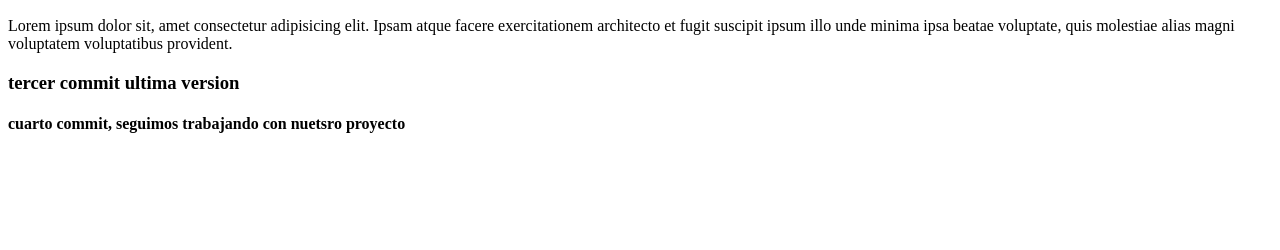
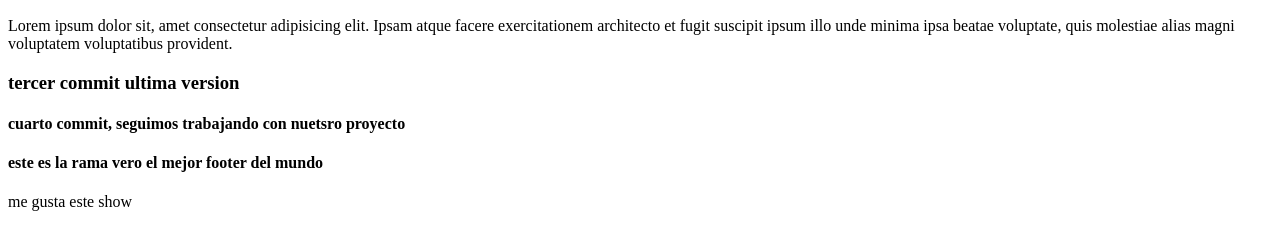
Before and after one commit to danymilk/danymilk, a plain HTML site: page index.html in a window 1280 px wide. Shown: the part 110-360 px from the top of the page. Drawn offline with Linux system fonts and the light colour scheme.

Commit message:
se creo footer en la rama vero

```diff
--- a/index.html
+++ b/index.html
@@ -18,6 +18,11 @@
         <h3>tercer commit ultima version</h3>
 
         <h4>cuarto commit, seguimos trabajando con nuetsro proyecto</h4>
+
+        <footer>
+            <h4>este es la rama vero el mejor footer del mundo</h4>
+            <p>me gusta este show</p>
+        </footer>
 </body>
 
 </html>
```
